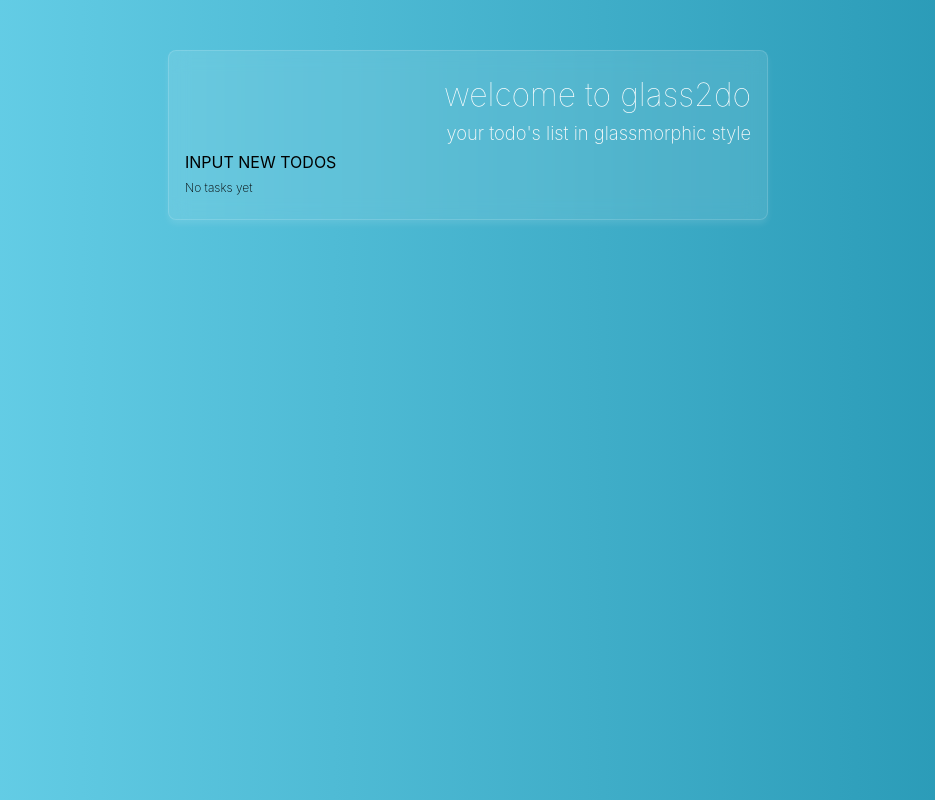
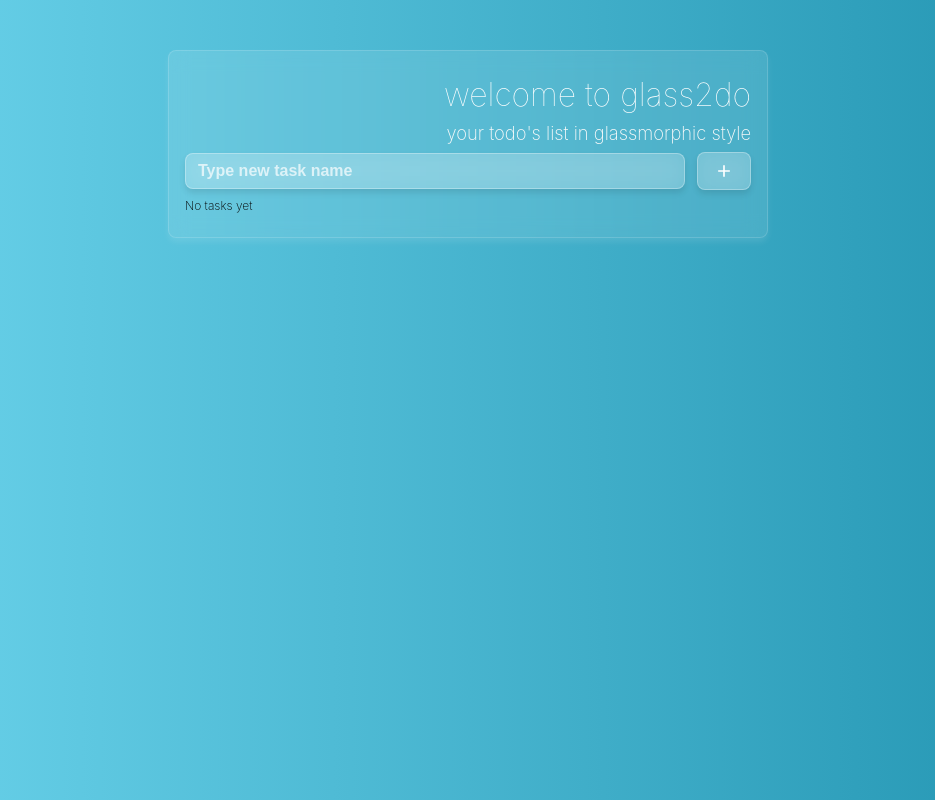
Before and after one commit to gabrielduumont/todo-app, a React (Create React App) app: page / in a window 1280 px wide. Shown: the whole page, without its empty margins (172-1107 px from the left). Built offline with nearby package versions, Linux system fonts and the light colour scheme; the HTML template or start-up script is replaced by a standard one.

Commit message:
Added Icons lib and create form input to add new tasks

```diff
--- a/package.json
+++ b/package.json
@@ -3,7 +3,12 @@
   "version": "0.1.0",
   "private": true,
   "dependencies": {
+    "@emotion/react": "^11.11.3",
+    "@emotion/styled": "^11.11.0",
     "@mui/icons-material": "^5.15.7",
+    "@mui/material": "^5.15.7",
+    "@mui/styled-engine": "^5.15.7",
+    "@mui/styled-engine-sc": "^6.0.0-alpha.14",
     "@testing-library/jest-dom": "^5.17.0",
     "@testing-library/react": "^13.4.0",
     "@testing-library/user-event": "^13.5.0",
--- /dev/null
+++ b/src/components/atoms/Button/index.tsx
@@ -0,0 +1,19 @@
+import { ReactNode } from 'react'
+import { GlassmorphicButton } from './styles'
+
+type ButtonProps = {
+  children?: string
+  icon?: ReactNode
+  onClick?: () => void
+}
+
+const Button = ({ children, icon, onClick }: ButtonProps) => (
+  <GlassmorphicButton onClick={onClick}>
+    <>
+      {children}
+      {icon}
+    </>
+  </GlassmorphicButton>
+)
+
+export default Button
--- /dev/null
+++ b/src/components/atoms/Button/styles.ts
@@ -0,0 +1,25 @@
+import styled from 'styled-components';
+
+export const GlassmorphicButton = styled.button`
+  background: rgba(255, 255, 255, 0.2);
+  border: 1px solid rgba(255, 255, 255, 0.3);
+  box-shadow: 0 4px 6px rgba(0, 0, 0, 0.1);
+  backdrop-filter: blur(10px);
+  border-radius: 8px;
+  padding: 8px 16px;
+  font-size: 14px;
+  color: #fff;
+  display: flex;
+  align-items: center;
+  justify-content: center;
+  gap: 8px;
+  cursor: pointer;
+
+  &:focus {
+    outline: none;
+  }
+
+  &:hover {
+    background: rgba(255, 255, 255, 0.25);
+  }
+`;
--- /dev/null
+++ b/src/components/atoms/Input/index.tsx
@@ -0,0 +1,34 @@
+import { GlassmorphicInput } from './styles';
+
+type InputProps = {
+  placeholder?: string
+  value?: string;
+  onValueChange?: (newValue: string) => void
+  onEnterPress?: (newValue: string) => void
+}
+
+const Input = ({ placeholder, onValueChange, onEnterPress, value }: InputProps) => {
+  const onChangeInput = (event: React.ChangeEvent<HTMLInputElement>) => {
+    const newValue = event.target.value
+    onValueChange?.(newValue)
+  }
+
+  const onKeyPress = (event: React.KeyboardEvent<HTMLInputElement>) => {
+    if(event.key.toLowerCase() === 'enter'){
+      const newValue = (event.target as HTMLInputElement).value
+      onValueChange?.(newValue)
+      onEnterPress?.(newValue)
+    }
+  }
+
+  return (
+    <GlassmorphicInput
+      value={value}
+      placeholder={placeholder}
+      onChange={onChangeInput}
+      onKeyDown={onKeyPress}
+    />
+  )
+}
+
+export default Input
--- /dev/null
+++ b/src/components/atoms/Input/styles.ts
@@ -0,0 +1,23 @@
+import styled from 'styled-components'
+
+export const GlassmorphicInput = styled.input`
+  background: rgba(255, 255, 255, 0.2);
+  border: 1px solid rgba(255, 255, 255, 0.3);
+  box-shadow: 0 4px 6px rgba(0, 0, 0, 0.1);
+  backdrop-filter: blur(10px);
+  border-radius: 8px;
+  padding: 8px 12px;
+  font-size: 16px;
+  color: #333;
+  font-weight: bold;
+  width: 100%;
+
+  &::placeholder {
+    color: rgba(255, 255, 255, 0.7);
+  }
+
+  &:focus {
+    outline: none;
+    border: 1px solid rgba(255, 255, 255, 0.5);
+  }
+`
--- a/src/components/molecules/NewTaskForm/index.tsx
+++ b/src/components/molecules/NewTaskForm/index.tsx
@@ -1,5 +1,37 @@
+import { Add } from '@mui/icons-material'
+import Button from 'components/atoms/Button'
+import Input from 'components/atoms/Input'
+import { useTodoListContext } from 'contexts/TodoListContext'
+import { useState } from 'react'
+import { Todo } from 'types/Todo'
+import { NewTaskFormContainer } from './styles'
+
 const NewTaskForm = () => {
-  return <div>INPUT NEW TODOS</div>
+  const [taskName, setTaskName] = useState('')
+  const [, { addTodoTask }] = useTodoListContext()
+
+  const onAddNewTask = () => {
+    const newTask: Todo = {
+      id: crypto.randomUUID(),
+      name: taskName,
+      completed: false,
+    }
+
+    addTodoTask(newTask)
+    setTaskName('')
+  }
+
+  return (
+    <NewTaskFormContainer>
+      <Input
+        placeholder="Type new task name"
+        value={taskName}
+        onValueChange={setTaskName}
+        onEnterPress={onAddNewTask}
+      />
+      <Button icon={<Add fontSize="small" />} onClick={onAddNewTask} />
+    </NewTaskFormContainer>
+  )
 }
 
 export default NewTaskForm
--- /dev/null
+++ b/src/components/molecules/NewTaskForm/styles.ts
@@ -0,0 +1,10 @@
+import styled from 'styled-components'
+
+export const NewTaskFormContainer = styled.div`
+  width: 100%;
+  display: flex;
+  flex-direction: row;
+  justify-content: space-between;
+  align-items: center;
+  gap: 12px
+`
```
Also changed, not shown: 1 other file (tests, documents, lock files or other folders).
